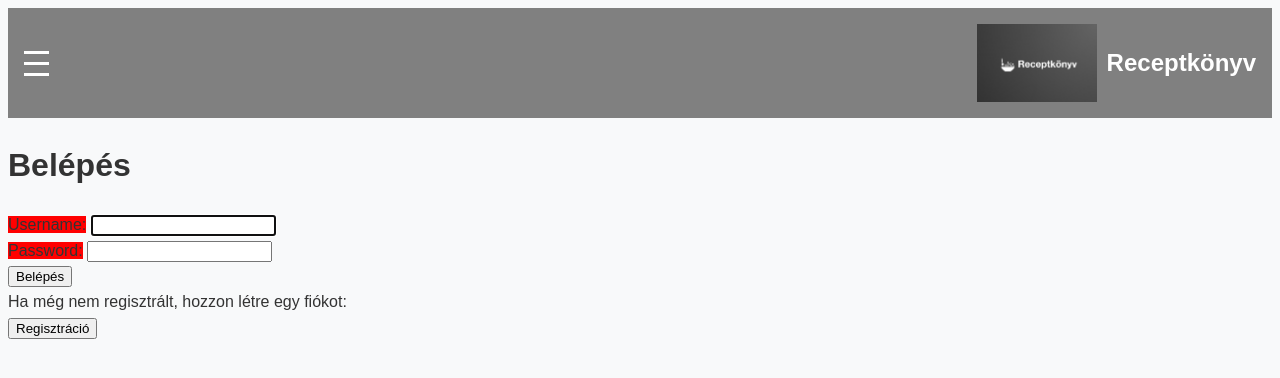
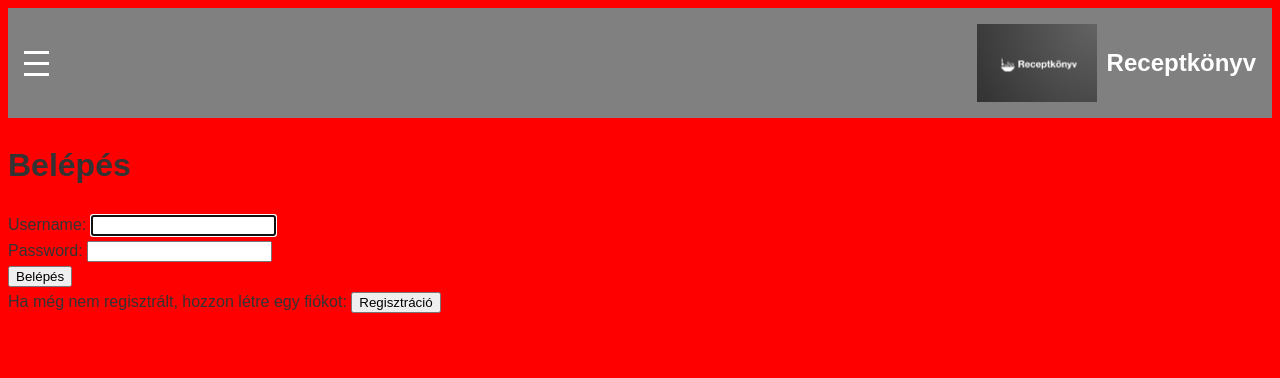
Before and after one commit to JanosBute/public-recept, a Django app: page /users/login/ in a window 1280 px wide. Shown: the top 378 px of the page. Run offline with Django 5.2, Linux system fonts and the light colour scheme.

Commit message:
Regisztrácio a belépés fülön megoldva.

```diff
--- a/static/login.css
+++ b/static/login.css
@@ -1,3 +1,4 @@
-form label {
+/* Alap stílusok */
+body {
     background-color: red;
 }
--- /dev/null
+++ b/static/register.css
@@ -0,0 +1,6 @@
+
+body {
+
+    background-color: green
+
+}
--- a/templates/users/login.html
+++ b/templates/users/login.html
@@ -1,5 +1,3 @@
-
-
 
 {% extends "layout.html" %}
 {% load static %}
@@ -17,6 +15,8 @@ Belépés
     {{form}}
     <input type="submit" value="Belépés">
 </form>
-<div>Ha még nem regisztrált, hozzon létre egy fiókot:</div>
+<div>
+Ha még nem regisztrált, hozzon létre egy fiókot:
 <button type="button" onclick="window.location.href='{% url 'users:register' %}';">Regisztráció</button>
+</div>
 {% endblock content %}
```
Also changed, not shown: db.sqlite3.
